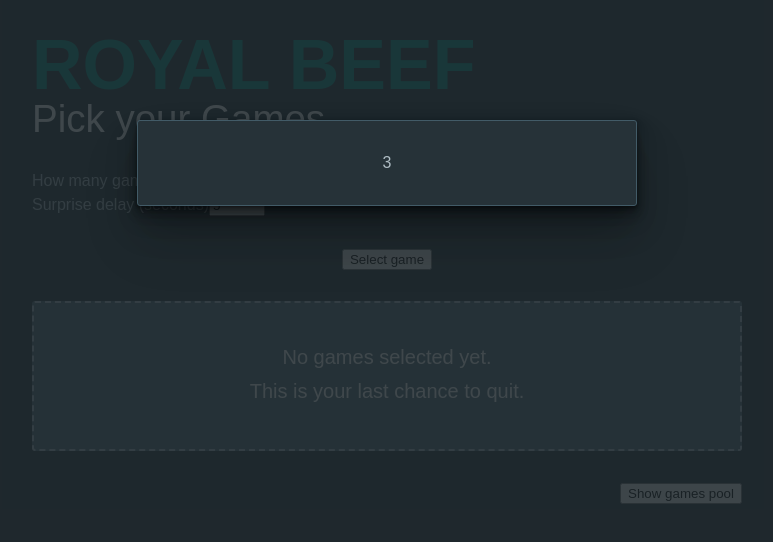
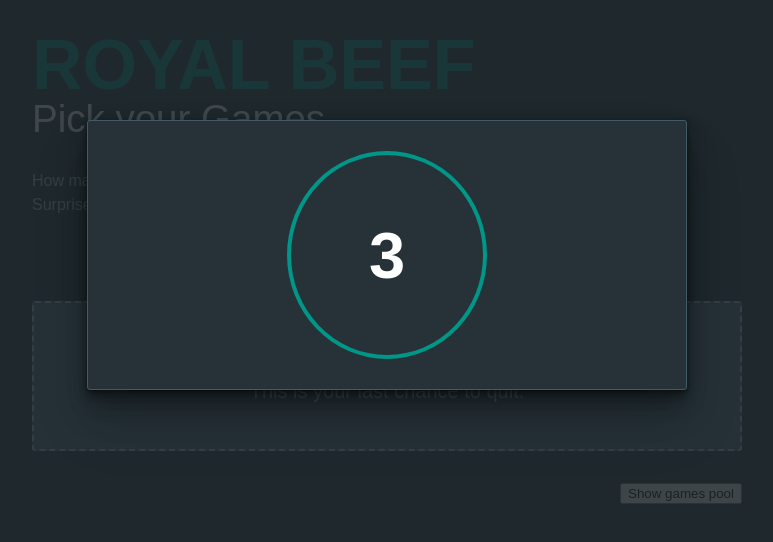
Before and after one commit to KonradRolof/beef-game-picker, a React (Create React App) app: page / in a window 1280 px wide. Both pictures are taken after a click on the button "Select game". Shown: the top 542 px of the page, without its empty margins (253-1026 px from the left). Built offline with nearby package versions, Linux system fonts and the light colour scheme; a web font is replaced by a local one.

Commit message:
[FEATURE] adds countdown blink animation

```diff
--- a/src/components/Counter.tsx
+++ b/src/components/Counter.tsx
@@ -16,8 +16,10 @@ function Counter(props: CounterProps) {
   const { game, delayTime, onCountdownEnd } = props;
   const isMounted = useRef(0); // https://www.akashmittal.com/cant-perform-react-state-update-unmounted-component/
   const [stepLeft, setStepLeft] = useState<number>(delayTime);
+  const stepElm = useRef<any>();
   const counterAction = useCallback(() => {
     if (0 < stepLeft) {
+      stepElm.current.classList.add('blink');
       setTimeout(() => {
         setStepLeft((state) => state - 1);
       }, DELAY_SECOND);
@@ -41,7 +43,7 @@ function Counter(props: CounterProps) {
       <div className="Counter__layer">
         { 0 < stepLeft ? (
           <div className="Counter__counter">
-            <div className="Counter__step">
+            <div className="Counter__step" ref={stepElm}>
               { stepLeft }
             </div>
           </div>
--- a/src/scss/Counter.scss
+++ b/src/scss/Counter.scss
@@ -1,4 +1,6 @@
 @import './settings';
+@import './functions';
+@import './mixins';
 
 .Counter {
   align-items: flex-start;
@@ -30,7 +32,78 @@
   justify-content: center;
   margin-top: 15vh;
   min-width: 280px;
-  max-width: 500px;
+  max-width: 600px;
   padding: 30px;
   width: 50vw;
 }
+
+.Counter__counter {
+  max-width: 200px;
+  position: relative;
+  width: 100%;
+
+  &::before {
+    border: 4px solid $mat-accent-color;
+    border-radius: 50%;
+    content: ' ';
+    display: block;
+    padding-top: 100%;
+    width: 100%;
+  }
+}
+
+.Counter__step {
+  align-items: center;
+  color: $mat-selection-foreground;
+  display: flex;
+  height: 100%;
+  font-size: #{koro-rem-calc(30)};
+  font-weight: 900;
+  justify-content: center;
+  line-height: 1;
+  position: absolute;
+  top: 0;
+  width: 100%;
+
+  @include koro-breakpoint(md) {
+    font-size: #{koro-rem-calc(65)};
+  }
+
+  &.blink {
+    animation-name: blink;
+    animation-duration: 1s;
+    animation-play-state: running;
+    animation-fill-mode: none;
+    animation-iteration-count: infinite;
+  }
+}
+
+.Counter__pick {
+  color: $mat-selection-foreground;
+  font-size: #{koro-rem-calc(24)};
+  font-weight: 900;
+  line-height: 1.1;
+  text-align: center;
+
+  @include koro-breakpoint(md) {
+    font-size: #{koro-rem-calc(54)};
+  }
+}
+
+@keyframes blink {
+  0% {
+    opacity: 0.1;
+  }
+
+  7% {
+    opacity: 1;
+  }
+
+  84% {
+    opacity: 1;
+  }
+
+  100% {
+    opacity: 0;
+  }
+}
```
